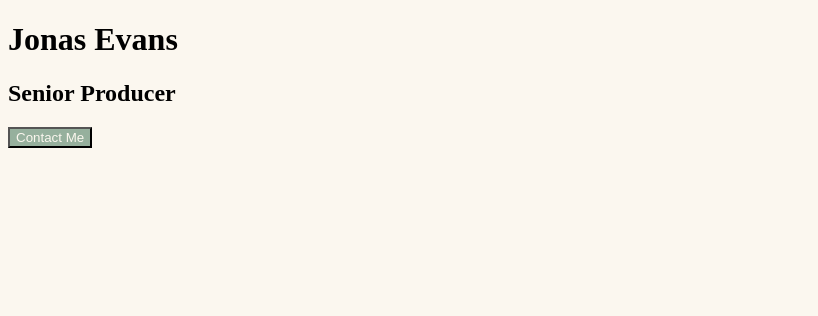
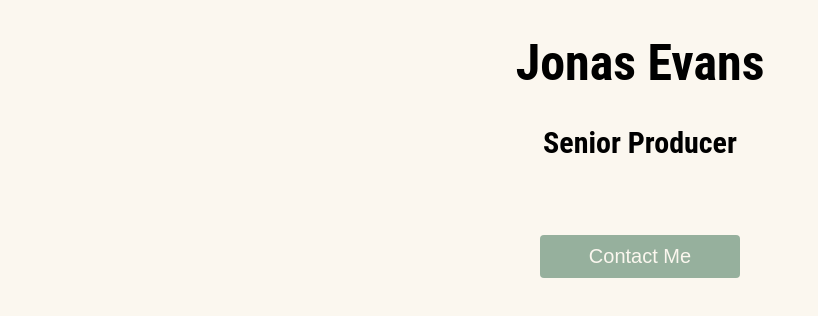
Before and after one commit to jevans34/Jonas-Evans-Jour352, a plain HTML site: page contact-button-assignment/index.html in a window 1280 px wide. Shown: the whole page, without its empty margins (0-818 px from the left). Drawn offline with Linux system fonts and the light colour scheme.

Commit message:
more_changes

```diff
--- a/contact-button-assignment/style.css
+++ b/contact-button-assignment/style.css
@@ -8,12 +8,29 @@ Color 5 - #fbf7ef
 */
 body {
     background-color: #fbf7ef;
+    text-align: center;
 }
 button {
     background-color: #96b09d;
     color: #fbf7ef;
+    font-family: 'Cabin', sans-serif;
+    font-size: 20px;
+    width: 200px;
+    padding: 10px;
+    margin: 50px;
+    border-radius: 4px;
+    border: none;
 }
 
 button:hover {
     background-color: #698c72;
 }
+
+h1 {
+    font-family: 'Roboto Condensed', sans-serif;
+    font-size: 50px;
+}
+h2{
+    font-family: 'Roboto Condensed', sans-serif;
+    font-size: 30px;
+}
```
